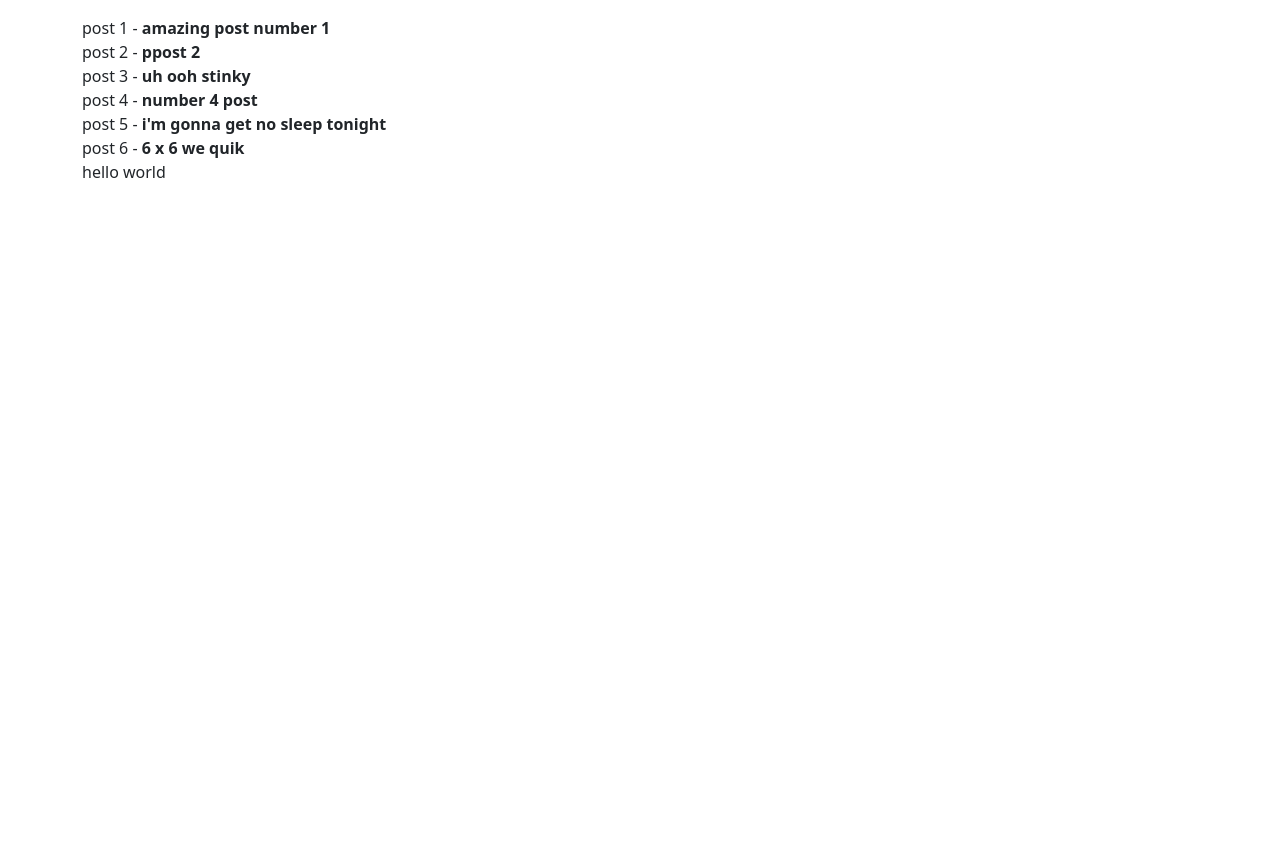
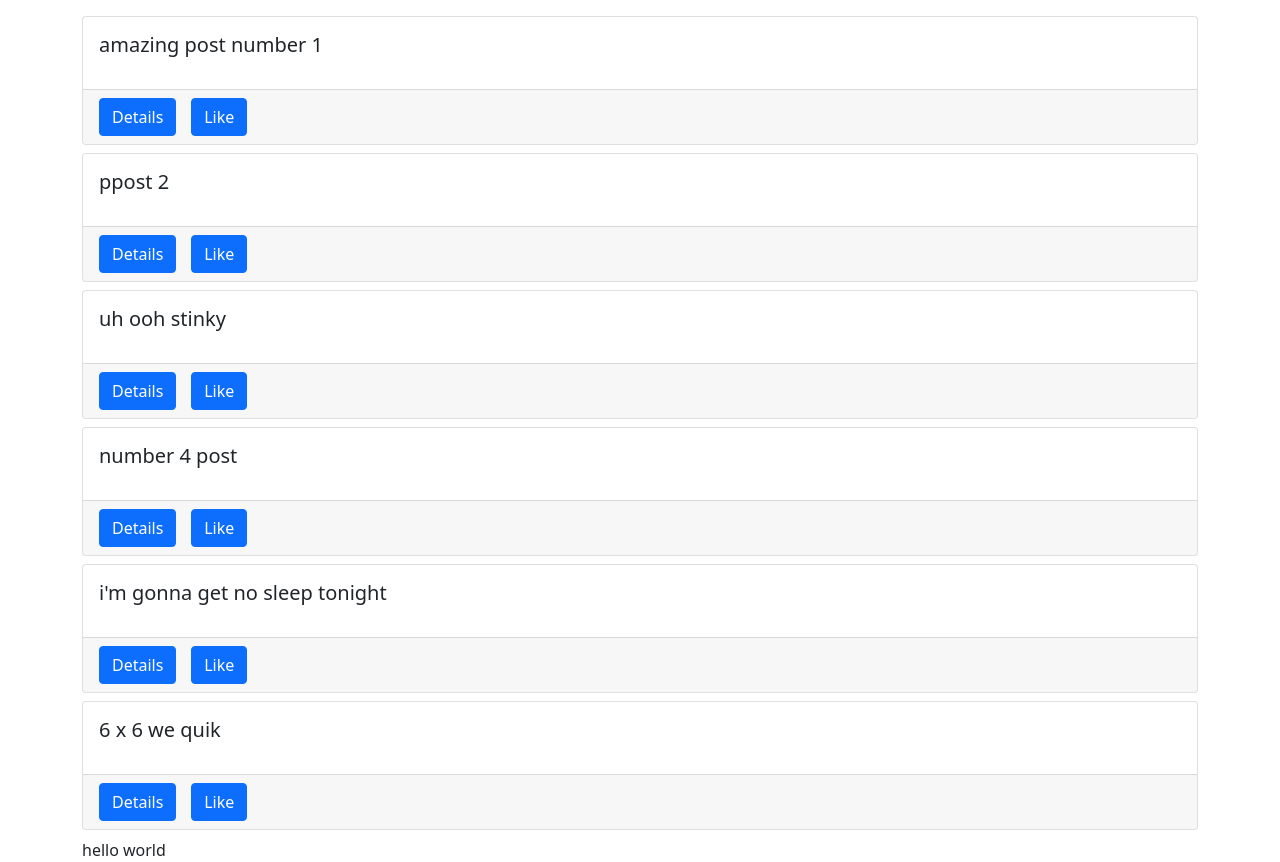
Before and after one commit to E-v7/nad-a4, a Django app: page / in a window 1280 px wide. Before the commit the page ends 178 px from the top, so only its background shows below. Run offline with Django 4.2, Linux system fonts and the light colour scheme; data comes from the database, SQL or seed files in the repository.

Commit message:
Added a card styling to the posts, added a like button to each post

```diff
--- a/nad-a4/src/posts/static/posts/main.js
+++ b/nad-a4/src/posts/static/posts/main.js
@@ -27,7 +27,23 @@ $.ajax({
 
         data.forEach(el => {
             postsBox.innerHTML += `
-                ${el.title} - <b>${el.body}</b> <br>
+            <div class="card mb-2">
+                <div class="card-body">
+                    <h5 class="card-title>${el.title}</h5>
+                    <p class="card-text">${el.body}</p>
+                </div>
+
+                <div class="card-footer">
+                    <div class="row">
+                        <div class="col-1">
+                            <a href="#" class="btn btn-primary">Details</a>
+                        </div>
+                        <div class="col-1">
+                            <a href="#" class="btn btn-primary">Like</a>
+                        </div>
+                    </div>
+                </div>
+            </div>
             `
         });
     },
--- a/nad-a4/src/posts/templates/posts/main.html
+++ b/nad-a4/src/posts/templates/posts/main.html
@@ -14,7 +14,7 @@ posts
     {% comment %} {% for obj in qs %}
         {{obj.title}} - {{obj.body}} <br>
     {% endfor %} {% endcomment %}
-    <div id="spinner-box">
+    <div id="spinner-box" class="text-center">
         <div class="spinner-border" role="status"></div>
     </div>
 
```
